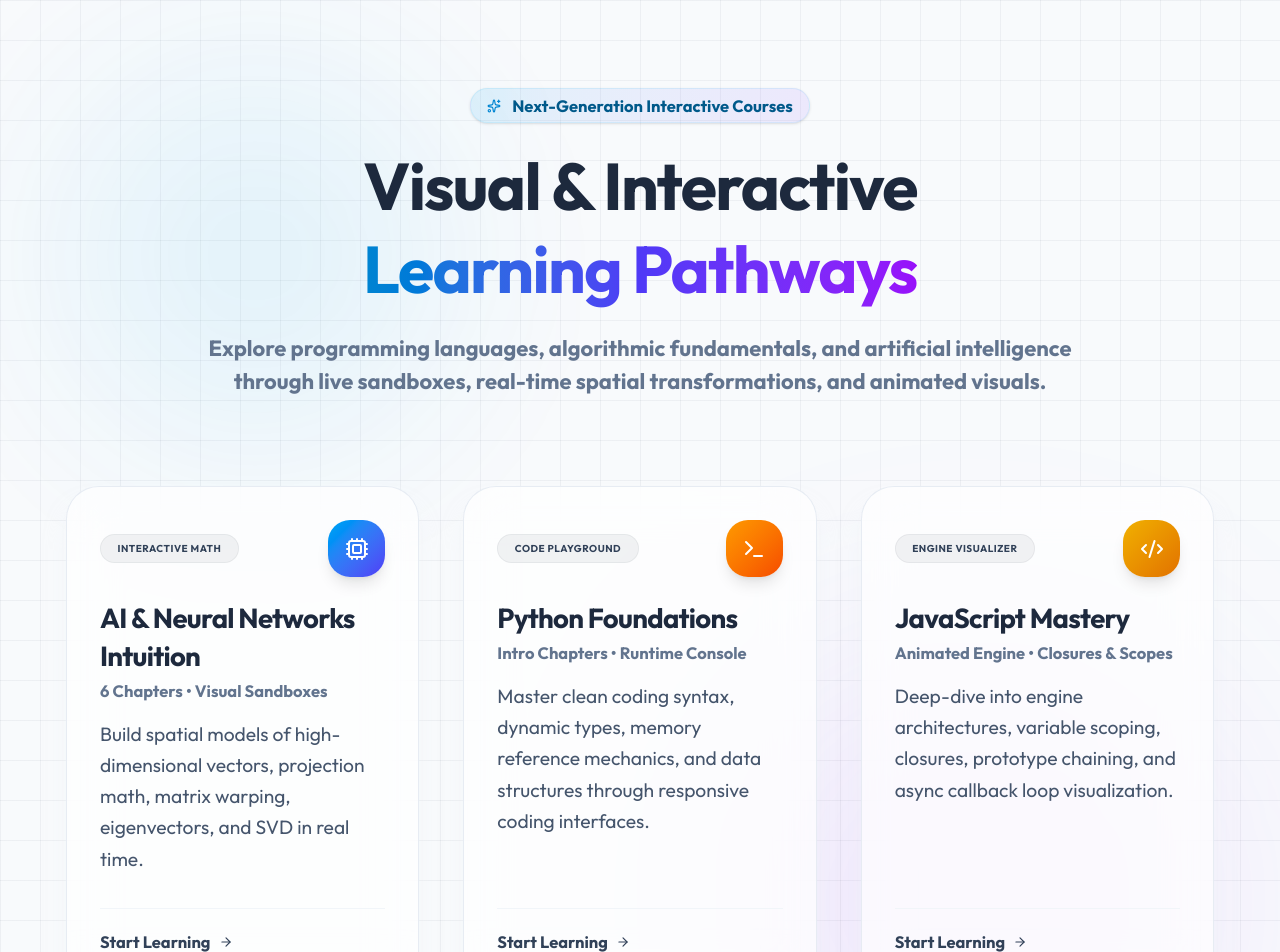
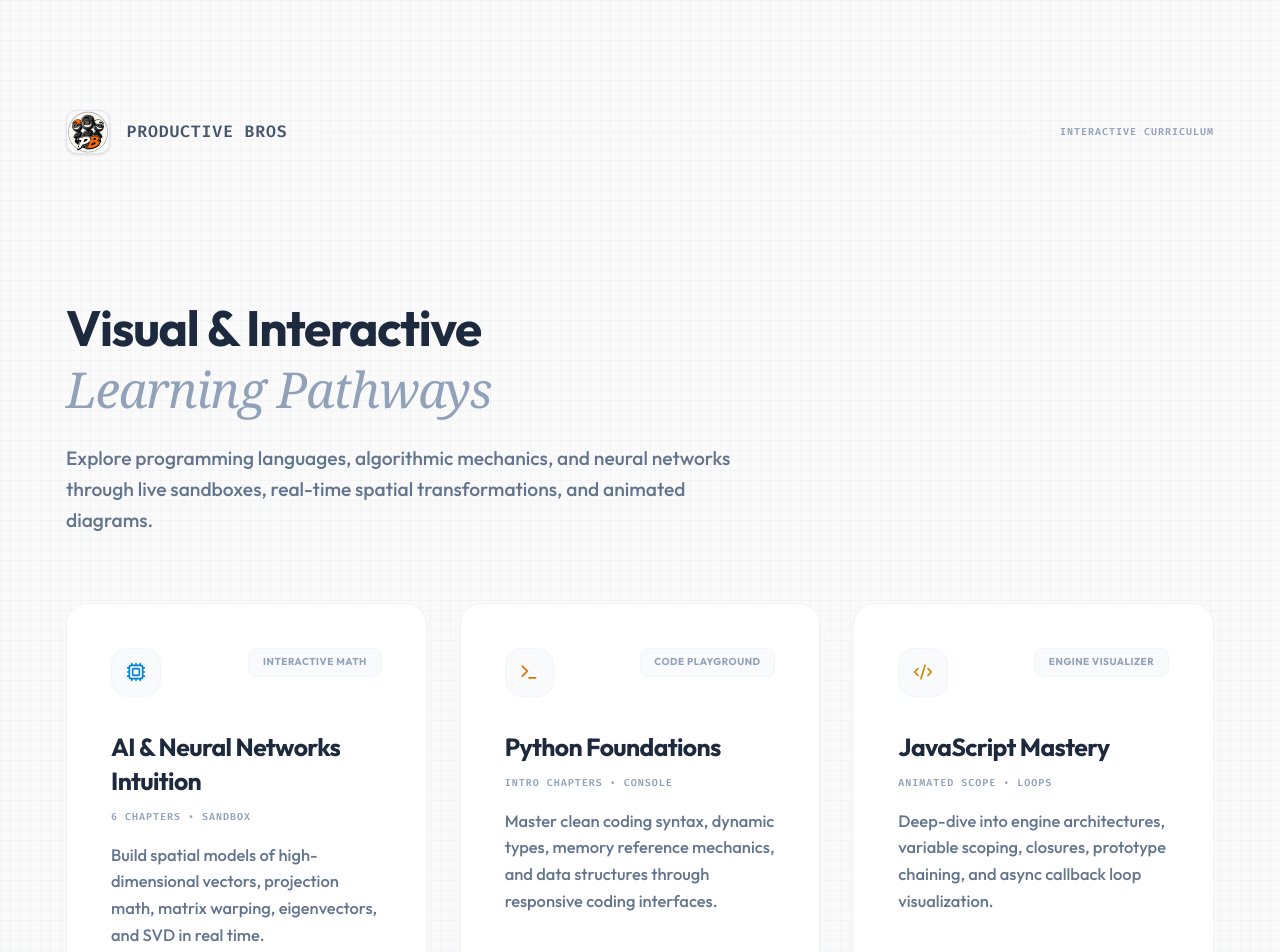
Before and after one commit to Fayzan9/PBCourses, a React (Vite) app: page / in a window 1280 px wide. Shown: the top 952 px of the page. Built offline with nearby package versions, Linux system fonts and the light colour scheme.

Commit message:
refactor: update UI with branding, streamlined course card design, and consistent layout components

```diff
--- a/src/courses/CourseViewer.tsx
+++ b/src/courses/CourseViewer.tsx
@@ -208,7 +208,7 @@ export const CourseViewer: React.FC<CourseViewerProps> = ({
           >
             <ChevronRight size={20} />
           </button>
-          <div />
+          <img src="/channel_icon.png" alt="Productive Bros" className="w-5 h-5 rounded grayscale opacity-60" />
         </div>
       );
     }
@@ -225,9 +225,7 @@ export const CourseViewer: React.FC<CourseViewerProps> = ({
             >
               <Home size={16} />
             </button>
-            <div className={`p-1.5 rounded-lg transition-colors ${currentTheme.bg} ${currentTheme.text}`}>
-              <BookOpen size={16} />
-            </div>
+            <img src="/channel_icon.png" alt="Productive Bros" className="w-6 h-6 rounded shadow-sm border border-slate-200 bg-white" />
             <span className="font-extrabold text-sm text-slate-800 tracking-tight truncate">{courseName}</span>
           </div>
           {isMobile ? (
@@ -321,7 +319,10 @@ export const CourseViewer: React.FC<CourseViewerProps> = ({
 
         {/* Footer */}
         <div className="pt-4 border-t border-slate-100 mt-auto shrink-0 flex items-center justify-between">
-          <span className="text-[10px] text-slate-400 font-mono font-bold">{courseName} v1.0</span>
+          <div className="flex items-center gap-1.5">
+            <img src="/channel_icon.png" alt="Productive Bros" className="w-4 h-4 rounded grayscale opacity-60" />
+            <span className="text-[10px] text-slate-400 font-mono font-bold">Productive Bros v1.0</span>
+          </div>
           <button
             onClick={() => setIsSidebarCollapsed(true)}
             className="p-1.5 hover:bg-slate-100 rounded-lg text-slate-400 hover:text-slate-700 transition-all cursor-pointer"
--- a/src/courses/LandingPage.tsx
+++ b/src/courses/LandingPage.tsx
@@ -1,14 +1,13 @@
 import React from 'react';
 import { motion } from 'framer-motion';
-import { Sparkles, Terminal, Code2, Cpu, ArrowRight, GraduationCap } from 'lucide-react';
+import { Terminal, Code2, Cpu, ArrowRight } from 'lucide-react';
 
 interface CourseCardProps {
   title: string;
   description: string;
   badge: string;
   chaptersInfo: string;
-  gradient: string;
-  glowColor: string;
+  accentClass: string;
   icon: React.ReactNode;
   onClick: () => void;
 }
@@ -18,51 +17,47 @@ const CourseCard: React.FC<CourseCardProps> = ({
   description,
   badge,
   chaptersInfo,
-  gradient,
-  glowColor,
+  accentClass,
   icon,
   onClick
 }) => {
   return (
     <motion.div
-      whileHover={{ y: -8, scale: 1.02 }}
-      transition={{ type: 'spring', stiffness: 300, damping: 20 }}
+      whileHover={{ y: -4, borderColor: 'rgba(15, 23, 42, 0.15)' }}
+      transition={{ type: 'spring', stiffness: 400, damping: 25 }}
       onClick={onClick}
-      className="relative flex flex-col justify-between h-full p-6 bg-white/70 backdrop-blur-xl border border-slate-200/80 rounded-3xl shadow-xl shadow-slate-100/50 cursor-pointer overflow-hidden group"
+      className="flex flex-col justify-between h-full p-8 bg-white border border-slate-100 rounded-2xl shadow-[0_1px_3px_rgba(0,0,0,0.02),0_10px_20px_rgba(0,0,0,0.015)] cursor-pointer group transition-all"
     >
-      {/* Background glow on hover */}
-      <div className={`absolute -right-16 -top-16 w-36 h-36 rounded-full filter blur-3xl opacity-0 group-hover:opacity-35 transition-opacity duration-500 pointer-events-none ${glowColor}`} />
-
-      <div className="flex flex-col gap-4">
-        {/* Badge and Icon */}
-        <div className="flex justify-between items-center">
-          <span className="px-3 py-1 text-[10px] font-extrabold uppercase tracking-wider bg-slate-900/5 text-slate-700 rounded-full border border-slate-900/5">
+      <div className="flex flex-col gap-6">
+        {/* Top brand accent / Icon */}
+        <div className="flex justify-between items-start">
+          <div className={`p-2.5 rounded-xl border border-slate-100 bg-slate-50 transition-colors duration-300 group-hover:bg-slate-900 group-hover:text-white ${accentClass}`}>
+            {icon}
+          </div>
+          <span className="text-[10px] font-extrabold uppercase tracking-wider text-slate-400 bg-slate-50 px-2.5 py-1 rounded-md border border-slate-100">
             {badge}
           </span>
-          <div className={`p-3 rounded-2xl text-white ${gradient} shadow-lg`}>
-            {icon}
-          </div>
         </div>
 
-        {/* Title & Desc */}
-        <div>
-          <h3 className="text-xl font-extrabold text-slate-800 tracking-tight leading-snug group-hover:text-slate-900 transition-colors">
+        {/* Content */}
+        <div className="flex flex-col gap-2">
+          <h3 className="text-lg font-extrabold text-slate-800 tracking-tight leading-snug group-hover:text-slate-900 transition-colors">
             {title}
           </h3>
-          <p className="text-xs text-slate-500 font-bold mt-1">
+          <span className="text-[10px] font-mono font-bold text-slate-400 uppercase tracking-widest">
             {chaptersInfo}
-          </p>
-          <p className="text-sm text-slate-600 leading-relaxed mt-3">
+          </span>
+          <p className="text-xs text-slate-500 leading-relaxed font-medium mt-1">
             {description}
           </p>
         </div>
       </div>
 
-      {/* Action CTA */}
-      <div className="mt-6 pt-4 border-t border-slate-100 flex items-center justify-between">
-        <span className="text-xs font-extrabold text-slate-700 group-hover:text-slate-900 transition-colors flex items-center gap-1.5">
-          Start Learning
-          <ArrowRight size={14} className="group-hover:translate-x-1 transition-transform" />
+      {/* Button CTA */}
+      <div className="mt-8 pt-4 border-t border-slate-50 flex items-center justify-between">
+        <span className="text-xs font-extrabold text-slate-600 group-hover:text-slate-900 transition-colors flex items-center gap-1.5">
+          Start Course
+          <ArrowRight size={12} className="group-hover:translate-x-1 transition-transform duration-200" />
         </span>
       </div>
     </motion.div>
@@ -75,59 +70,45 @@ interface LandingPageProps {
 
 export const LandingPage: React.FC<LandingPageProps> = ({ onSelectCourse }) => {
   return (
-    <div className="w-full min-h-screen bg-[#F8FAFC] text-[#0F172A] relative overflow-x-hidden font-sans space-grid-pattern py-16 px-6 sm:px-12 flex flex-col items-center justify-center">
-      {/* Atmospheric dynamic glows */}
-      <div className="absolute top-10 left-10 w-[400px] h-[400px] bg-sky-500/10 rounded-full filter blur-[100px] pointer-events-none animate-pulse" />
-      <div className="absolute bottom-10 right-10 w-[500px] h-[500px] bg-purple-500/10 rounded-full filter blur-[120px] pointer-events-none" />
+    <div className="w-full min-h-screen bg-[#FAFAFA] text-[#0F172A] relative overflow-hidden font-sans space-grid-pattern-fine py-20 px-6 sm:px-12 flex flex-col justify-between">
+      {/* Brand Header */}
+      <header className="w-full max-w-6xl mx-auto flex items-center justify-between mb-16 z-10 shrink-0">
+        <div className="flex items-center gap-3">
+          <img src="/channel_icon.png" alt="Productive Bros" className="w-8 h-8 rounded-lg shadow-sm border border-slate-200 bg-white" />
+          <span className="font-extrabold text-xs tracking-wider uppercase text-slate-600 font-mono">Productive Bros</span>
+        </div>
+        <div className="h-[1px] flex-1 bg-slate-200/50 mx-6 hidden sm:block" />
+        <span className="text-[10px] font-mono font-extrabold text-slate-400 uppercase tracking-widest hidden sm:inline">
+          Interactive Curriculum
+        </span>
+      </header>
 
-      {/* Header Container */}
-      <div className="max-w-4xl text-center flex flex-col items-center gap-4 mb-16 z-10">
-        <motion.div
-          initial={{ opacity: 0, y: -20 }}
-          animate={{ opacity: 1, y: 0 }}
-          className="flex items-center gap-2 px-3 py-1 bg-gradient-to-r from-sky-500/10 to-violet-500/10 text-sky-800 rounded-full border border-sky-500/10 text-xs font-extrabold shadow-sm"
-        >
-          <Sparkles size={14} className="text-sky-600" />
-          <span>Next-Generation Interactive Courses</span>
-        </motion.div>
-
-        <motion.h1
-          initial={{ opacity: 0, y: 10 }}
-          animate={{ opacity: 1, y: 0 }}
-          transition={{ delay: 0.1 }}
-          className="text-4xl sm:text-5xl font-black tracking-tight text-slate-800 leading-tight"
-        >
+      {/* Hero Container */}
+      <main className="w-full max-w-5xl mx-auto flex-1 flex flex-col justify-center gap-12 z-10 my-10">
+        <div className="flex flex-col gap-4 max-w-2xl">
+          <h1 className="text-3xl sm:text-4xl font-extrabold tracking-tight text-slate-800 leading-tight">
             Visual & Interactive <br />
-          <span className="bg-gradient-to-r from-sky-600 via-indigo-600 to-purple-600 bg-clip-text text-transparent">
-            Learning Pathways
-          </span>
-        </motion.h1>
-
-        <motion.p
-          initial={{ opacity: 0, y: 15 }}
-          animate={{ opacity: 1, y: 0 }}
-          transition={{ delay: 0.2 }}
-          className="text-sm sm:text-base text-slate-500 font-bold max-w-2xl"
-        >
-          Explore programming languages, algorithmic fundamentals, and artificial intelligence through live sandboxes, real-time spatial transformations, and animated visuals.
-        </motion.p>
+            <span className="text-slate-400 font-medium font-serif italic">Learning Pathways</span>
+          </h1>
+          <p className="text-xs sm:text-sm text-slate-500 font-medium leading-relaxed max-w-lg">
+            Explore programming languages, algorithmic mechanics, and neural networks through live sandboxes, real-time spatial transformations, and animated diagrams.
+          </p>
         </div>
 
         {/* Card Grid */}
         <motion.div
-        initial={{ opacity: 0, y: 30 }}
+          initial={{ opacity: 0, y: 10 }}
           animate={{ opacity: 1, y: 0 }}
-        transition={{ delay: 0.3, duration: 0.5 }}
-        className="grid grid-cols-1 md:grid-cols-3 gap-8 w-full max-w-6xl z-10"
+          transition={{ duration: 0.4 }}
+          className="grid grid-cols-1 md:grid-cols-3 gap-6 w-full"
         >
           <CourseCard
             title="AI & Neural Networks Intuition"
             description="Build spatial models of high-dimensional vectors, projection math, matrix warping, eigenvectors, and SVD in real time."
             badge="Interactive Math"
-          chaptersInfo="6 Chapters • Visual Sandboxes"
-          gradient="bg-gradient-to-br from-sky-500 to-indigo-600"
-          glowColor="bg-sky-500"
-          icon={<Cpu size={24} />}
+            chaptersInfo="6 Chapters • Sandbox"
+            accentClass="text-sky-600 group-hover:border-sky-500/20"
+            icon={<Cpu size={20} />}
             onClick={() => onSelectCourse('ai')}
           />
 
@@ -135,10 +116,9 @@ export const LandingPage: React.FC<LandingPageProps> = ({ onSelectCourse }) => {
             title="Python Foundations"
             description="Master clean coding syntax, dynamic types, memory reference mechanics, and data structures through responsive coding interfaces."
             badge="Code Playground"
-          chaptersInfo="Intro Chapters • Runtime Console"
-          gradient="bg-gradient-to-br from-amber-500 to-orange-600"
-          glowColor="bg-amber-500"
-          icon={<Terminal size={24} />}
+            chaptersInfo="Intro Chapters • Console"
+            accentClass="text-amber-600 group-hover:border-amber-500/20"
+            icon={<Terminal size={20} />}
             onClick={() => onSelectCourse('python')}
           />
 
@@ -146,19 +126,24 @@ export const LandingPage: React.FC<LandingPageProps> = ({ onSelectCourse }) => {
             title="JavaScript Mastery"
             description="Deep-dive into engine architectures, variable scoping, closures, prototype chaining, and async callback loop visualization."
             badge="Engine Visualizer"
-          chaptersInfo="Animated Engine • Closures & Scopes"
-          gradient="bg-gradient-to-br from-yellow-500 to-amber-600"
-          glowColor="bg-yellow-500"
-          icon={<Code2 size={24} />}
+            chaptersInfo="Animated Scope • Loops"
+            accentClass="text-yellow-600 group-hover:border-yellow-500/20"
+            icon={<Code2 size={20} />}
             onClick={() => onSelectCourse('javascript')}
           />
         </motion.div>
+      </main>
 
       {/* Footer */}
-      <div className="mt-20 text-xs text-slate-400 font-mono font-bold z-10 flex items-center gap-1">
-        <GraduationCap size={16} />
-        Interactive Learning Hub v1.0.0
+      <footer className="w-full max-w-6xl mx-auto mt-16 pt-6 border-t border-slate-200/30 flex flex-col sm:flex-row items-center justify-between gap-4 z-10 shrink-0">
+        <div className="flex items-center gap-2">
+          <img src="/channel_icon.png" alt="Productive Bros" className="w-4 h-4 rounded grayscale opacity-55" />
+          <span className="text-[10px] text-slate-400 font-mono font-bold">Productive Bros Interactive Hub v1.0</span>
         </div>
+        <span className="text-[9px] font-mono text-slate-400">
+          Designed for visual developer intuition
+        </span>
+      </footer>
     </div>
   );
 };
```
Also changed, not shown: public/channel_icon.png (renamed from public/profile image.png). Lines whose indentation alone changed are shown as unchanged.
